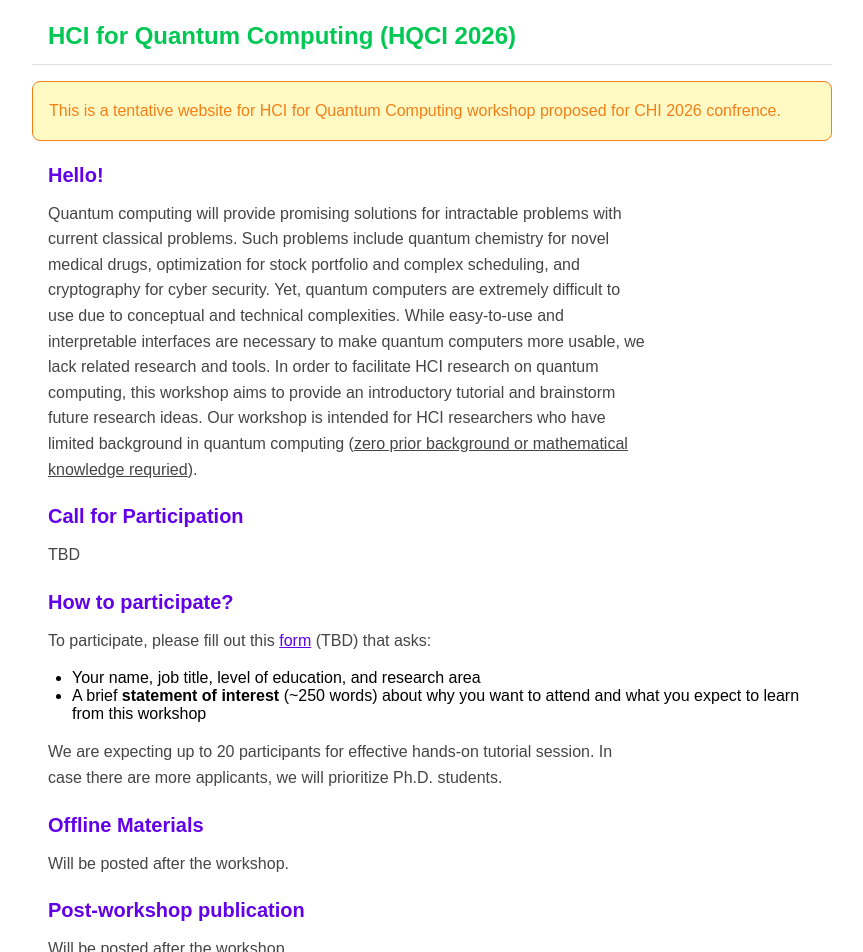
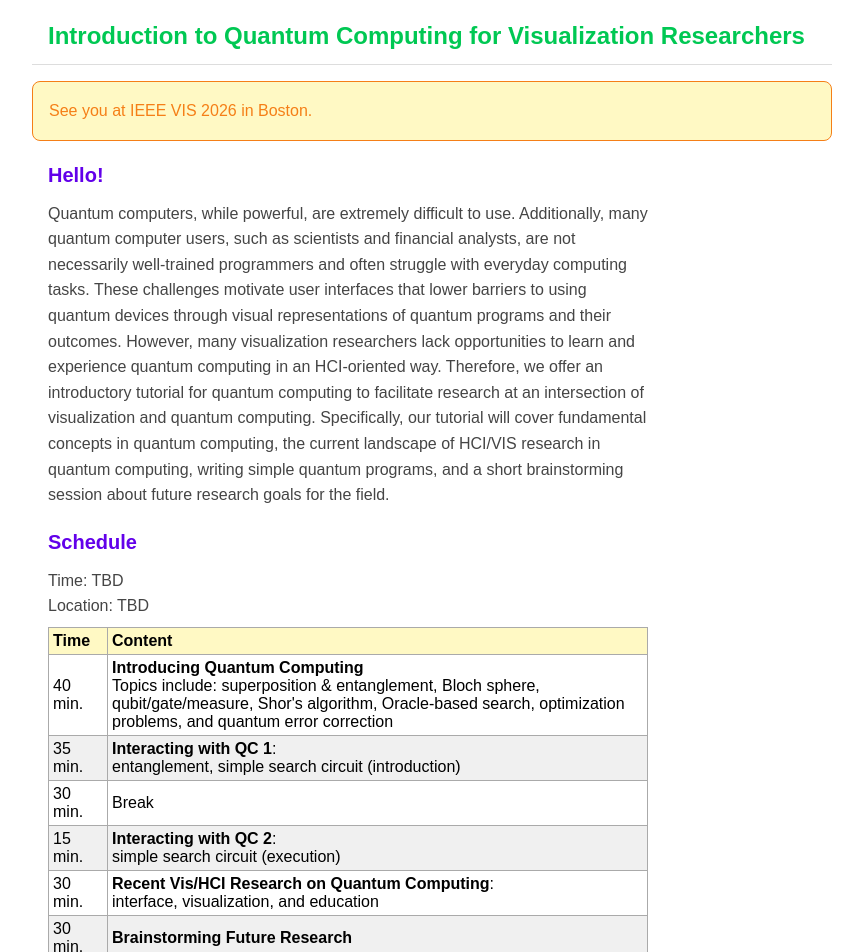
Before and after one commit to hqci-tutorial/hqci-tutorial.github.io, a SvelteKit app: page / in a window 1280 px wide. Shown: the top 952 px of the page, without its empty margins (208-1071 px from the left). Built offline with nearby package versions, Linux system fonts and the light colour scheme.

Commit message:
tutorial update

```diff
--- a/src/routes/+layout.svelte
+++ b/src/routes/+layout.svelte
@@ -5,6 +5,7 @@
 </script>
 
 <svelte:head>
+	<title>Introduction to Quantum Computing for Visualization Researchers | VIS 2026 Tutorial</title>
 	<link rel="icon" href={favicon} />
 </svelte:head>
 
--- a/src/routes/+page.svelte
+++ b/src/routes/+page.svelte
@@ -19,54 +19,111 @@
 </script>
 
 <header>
-  <h1>HCI for Quantum Computing (HQCI 2026)</h1>
+  <h1>Introduction to Quantum Computing for Visualization Researchers</h1>
 </header>
 
 <main>
-  <p class="note">
-    This is a tentative website for HCI for Quantum Computing workshop proposed
-    for CHI 2026 confrence.
-  </p>
+  <p class="note">See you at IEEE VIS 2026 in Boston.</p>
   <h2><span>Hello!</span></h2>
   <p>
-    Quantum computing will provide promising solutions for intractable problems
-    with current classical problems. Such problems include quantum chemistry for
-    novel medical drugs, optimization for stock portfolio and complex
-    scheduling, and cryptography for cyber security. Yet, quantum computers are
-    extremely difficult to use due to conceptual and technical complexities.
-    While easy-to-use and interpretable interfaces are necessary to make quantum
-    computers more usable, we lack related research and tools. In order to
-    facilitate HCI research on quantum computing, this workshop aims to provide
-    an introductory tutorial and brainstorm future research ideas. Our workshop
-    is intended for HCI researchers who have limited background in quantum
-    computing (<u>zero prior background or mathematical knowledge requried</u>).
+    Quantum computers, while powerful, are extremely difficult to use.
+    Additionally, many quantum computer users, such as scientists and financial
+    analysts, are not necessarily well-trained programmers and often struggle
+    with everyday computing tasks. These challenges motivate user interfaces
+    that lower barriers to using quantum devices through visual representations
+    of quantum programs and their outcomes. However, many visualization
+    researchers lack opportunities to learn and experience quantum computing in
+    an HCI-oriented way. Therefore, we offer an introductory tutorial for
+    quantum computing to facilitate research at an intersection of visualization
+    and quantum computing. Specifically, our tutorial will cover fundamental
+    concepts in quantum computing, the current landscape of HCI/VIS research in
+    quantum computing, writing simple quantum programs, and a short
+    brainstorming session about future research goals for the field.
   </p>
 
-  <h2><span>Call for Participation</span></h2>
-  <p>TBD</p>
+  <h2><span>Schedule</span></h2>
+  <p>
+    Time: TBD<br />
+    Location: TBD
+  </p>
+  <table>
+    <thead>
+      <tr>
+        <th>Time</th>
+        <th>Content</th>
+      </tr>
+    </thead>
+    <tbody>
+      <tr>
+        <td>40 min.</td>
+        <td>
+          <strong>Introducing Quantum Computing</strong><br />Topics include:
+          superposition & entanglement, Bloch sphere, qubit/gate/measure, Shor's
+          algorithm, Oracle-based search, optimization problems, and quantum
+          error correction
+        </td>
+      </tr>
+      <tr>
+        <td>35 min.</td>
+        <td>
+          <strong>Interacting with QC 1</strong>: <br />entanglement, simple
+          search circuit (introduction)</td
+        >
+      </tr>
+      <tr>
+        <td>30 min.</td>
+        <td>Break</td>
+      </tr>
+      <tr>
+        <td>15 min.</td>
+        <td
+          ><strong>Interacting with QC 2</strong>: <br />simple search circuit
+          (execution)</td
+        >
+      </tr>
+      <tr>
+        <td>30 min.</td>
+        <td>
+          <strong>Recent Vis/HCI Research on Quantum Computing</strong>:
+          <br />interface, visualization, and education</td
+        >
+      </tr>
+      <tr>
+        <td>30 min.</td>
+        <td> <strong>Brainstorming Future Research</strong></td>
+      </tr>
+    </tbody>
+  </table>
 
   <h2><span>How to participate?</span></h2>
   <p>
-    To participate, please fill out this <a href="#">form</a> (TBD) that asks:
+    To participate, please fill out this <a
+      href="https://forms.gle/Lw11ThKvvKVBA7mB7"
+      target="_blank">form</a
+    > that asks:
   </p>
   <ul>
-    <li>Your name, job title, level of education, and research area</li>
     <li>
-      A brief <strong>statement of interest</strong> (~250 words) about why you want
-      to attend and what you expect to learn from this workshop
+      Your name, job title, your email (optional), and research area (optional)
+    </li>
+    <li>
+      A short <strong>statement of interest</strong> (in any length) about why you
+      want to attend and what you expect to learn from this workshop.
     </li>
   </ul>
   <p>
-    We are expecting up to 20 participants for effective hands-on tutorial
-    session. In case there are more applicants, we will prioritize Ph.D.
-    students.
+    We are collecting this information to assess the number of attendees. We
+    expect up to 20 attendees for an effective hands-on tutorial. While you can
+    still attend this tutorial without filling out this form, priority for
+    technical support will be given to those who have filled it out.
   </p>
 
-  <h2><span>Offline Materials</span></h2>
-  <p>Will be posted after the workshop.</p>
-
-  <h2><span>Post-workshop publication</span></h2>
-  <p>Will be posted after the workshop.</p>
+  <h2><span>Preparation Materials</span></h2>
+  <p>
+    You will need your own laptop to fully participate in this tutorial. More
+    details will be posted here prior to the workshop. If you provided your
+    email, then we will also notify you with the updates.
+  </p>
 
   <h2><span>Organizers</span></h2>
   <div class="organizers">
@@ -169,4 +226,26 @@
     font-size: 0.85rem;
     color: #666;
   }
+
+  table {
+    max-width: 600px;
+    border-collapse: collapse;
+    margin: 0 1rem 0 1rem;
+  }
+  td,
+  th {
+    border: 1px solid #aaa;
+    padding: 0.25rem;
+    text-align: left;
+  }
+  th {
+    background-color: #fff9c4;
+  }
+  tr:nth-child(2n) td {
+    background-color: #f0f0f0;
+  }
+  table tr td:first-child,
+  table tr th:first-child {
+    width: 50px;
+  }
 </style>
```
